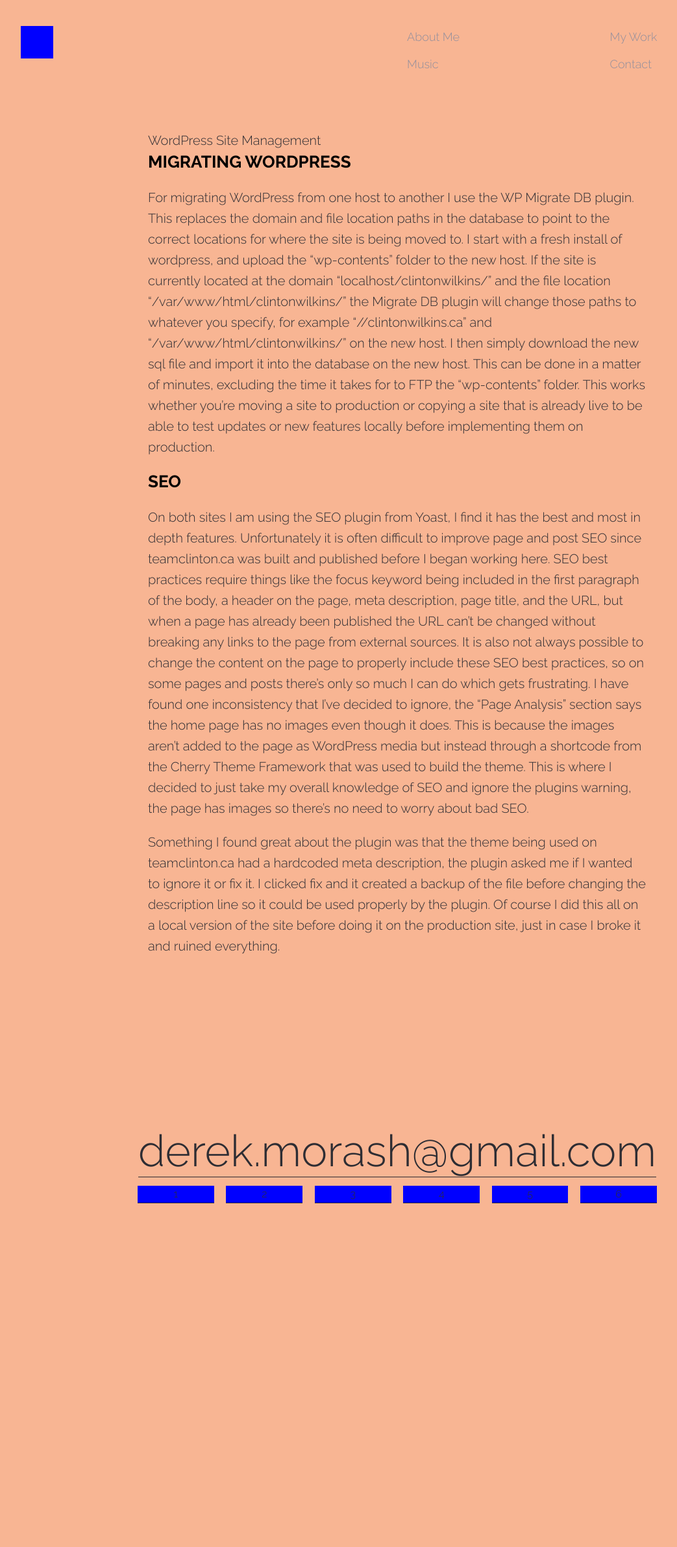
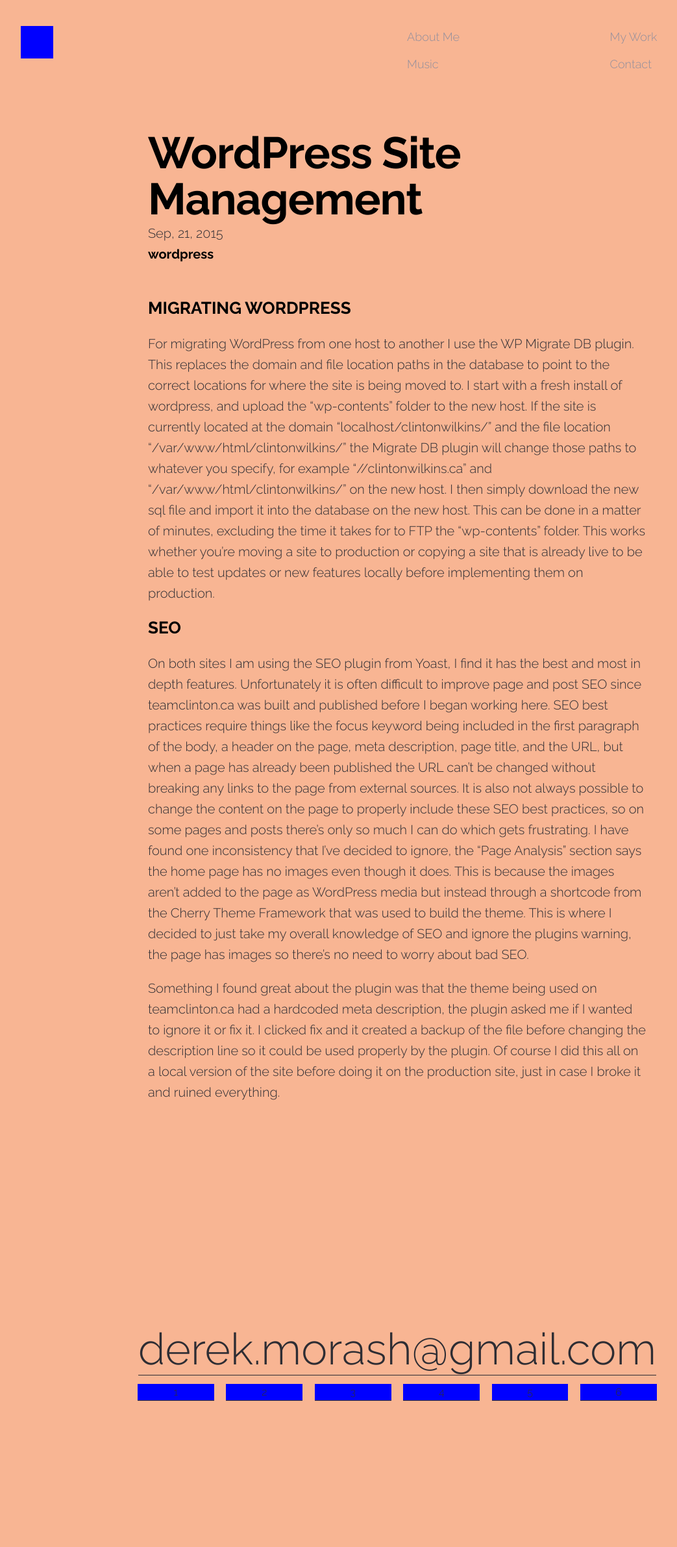
Before and after one commit to derekmorash/New-Portfolio, a Jekyll site: the page built from _posts/2015-09-21-wordpress-managment.md, in a window 1280 px wide. Shown: the whole page at 65% size, without its empty margins (28-1071 px from the left). Built offline with Jekyll 4.4.1, drawn with Linux system fonts in a browser that asks for light colours; nearby versions of some CDN libraries; comment, search, counter and statistics services are not loaded; before the commit the page ends 2077 px from its top, so only the background shows below that.

Commit message:
More post layout work

```diff
--- a/_layouts/posts.html
+++ b/_layouts/posts.html
@@ -13,7 +13,9 @@
 
     <div class="post">
       <div class="post--title">
-        {{ page.title }}
+        <h1>{{ page.title }}</h1>
+        <span>{{ page.date | date: "%b, %d, %Y" }}</span>
+        <span>{% for tag in page.tags %}{{ tag }}{% endfor %}</span>
       </div>
 
       <div class="post--article">
--- a/assets/css/1-base/_vars.sass
+++ b/assets/css/1-base/_vars.sass
@@ -7,7 +7,7 @@ $bg-archive: #d7f893
 $bg-posts: #f8b593
 $link-color: $text-color
 $selection-color: #93d7f8
-//#9faef9 #f9bd9f #9fdbf9 #DBF99F #f9ea9f
+
 //#93a4f8 #f8b593 #93d7f8 #d7f893 #f8e793
 
 //breakpoints
--- a/assets/css/main.css
+++ b/assets/css/main.css
@@ -1238,18 +1238,31 @@ body.posts {
       clear: both;
       content: "";
       display: table; }
+    body.posts .post h1 {
+      margin: 0; }
     @media screen and (max-width: 1080px) {
       body.posts .post {
         padding: 0 40px; } }
     @media screen and (max-width: 768px) {
       body.posts .post {
-        padding: 0 20px; } }
+        padding: 0 20px; }
+        body.posts .post h1 {
+          font-size: 48px; } }
     @media screen and (max-width: 540px) {
+      body.posts .post h1 {
+        font-size: 44px; }
       body.posts .post p {
         font-size: 16px; } }
     body.posts .post--title {
       max-width: 768px;
-      margin: 0 auto; }
+      margin: 100px auto 50px; }
+      body.posts .post--title span {
+        display: block; }
+      body.posts .post--title span:nth-child(3n) {
+        color: black;
+        font-weight: 700; }
     body.posts .post--article {
       max-width: 768px;
       margin: 0 auto; }
+    body.posts .post #disqus_thread {
+      margin-top: 100px; }
```
Also changed, not shown: _includes/archive.html (+1 -6 lines), assets/css/3-layouts/_posts.sass (+20 -2 lines).
